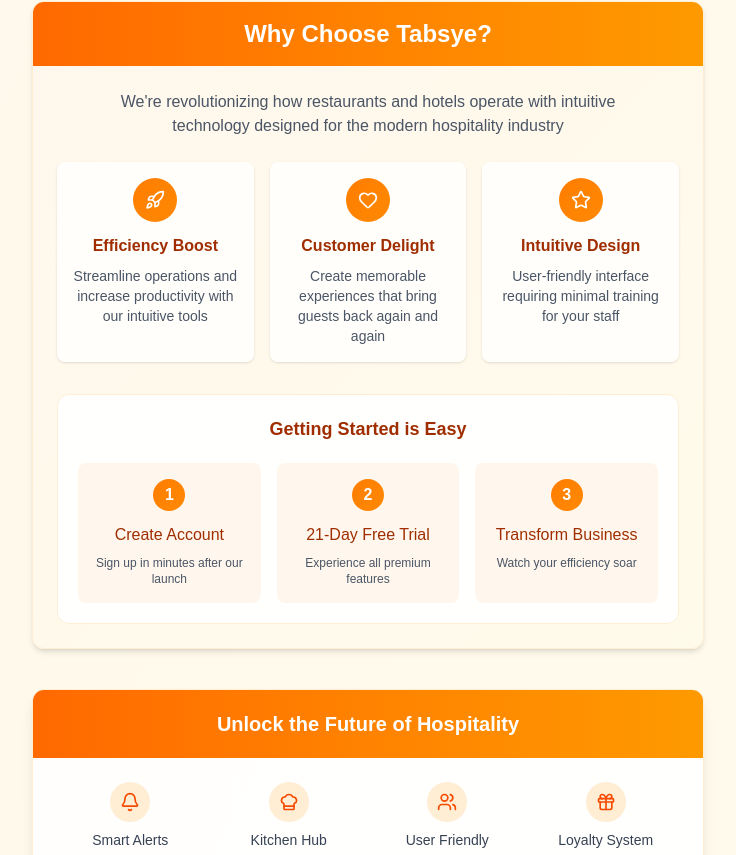
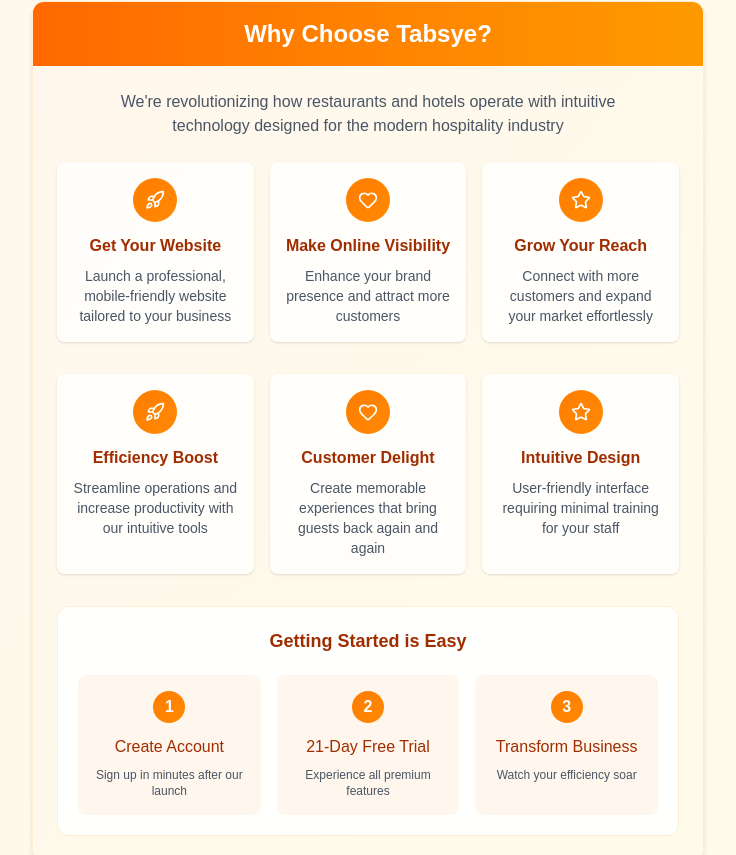
Before and after one commit to sh1vam-03/tabsye-coming-soon-frontend, a Next.js app: page / in a window 1280 px wide. Shown: the part 1225-2080 px from the top of the page, without its empty margins (272-1008 px from the left). Built offline with nearby package versions, Linux system fonts and the light colour scheme; no server answers.

Commit message:
feat: enhance landing page with additional feature cards and updated labels for improved user engagement

```diff
--- a/src/app/page.tsx
+++ b/src/app/page.tsx
@@ -227,7 +227,36 @@
                   We&apos;re revolutionizing how restaurants and hotels operate with intuitive technology designed for the modern hospitality industry
                 </p>
 
+                {/* Fisrt 3 card  */}
+
                 <div className="grid grid-cols-1 sm:grid-cols-3 gap-4 mb-8">
+                  <div className="bg-white/80 p-4 rounded-lg shadow-sm flex flex-col items-center text-center transform transition-all hover:scale-105">
+                    <div className="bg-gradient-to-br from-[#FF7D00] to-orange-400 p-3 rounded-full mb-3 text-white">
+                      <Rocket className="w-5 h-5" />
+                    </div>
+                    <h4 className="font-semibold text-orange-800 mb-2">Get Your Website</h4>
+                    <p className="text-xs sm:text-sm text-gray-600">Launch a professional, mobile-friendly website tailored to your business</p>
+                  </div>
+
+                  <div className="bg-white/80 p-4 rounded-lg shadow-sm flex flex-col items-center text-center transform transition-all hover:scale-105">
+                    <div className="bg-gradient-to-br from-[#FF7D00] to-orange-400 p-3 rounded-full mb-3 text-white">
+                      <Heart className="w-5 h-5" />
+                    </div>
+                    <h4 className="font-semibold text-orange-800 mb-2">Make Online Visibility</h4>
+                    <p className="text-xs sm:text-sm text-gray-600">Enhance your brand presence and attract more customers</p>
+                  </div>
+
+                  <div className="bg-white/80 p-4 rounded-lg shadow-sm flex flex-col items-center text-center transform transition-all hover:scale-105">
+                    <div className="bg-gradient-to-br from-[#FF7D00] to-orange-400 p-3 rounded-full mb-3 text-white">
+                      <Star className="w-5 h-5" />
+                    </div>
+                    <h4 className="font-semibold text-orange-800 mb-2">Grow Your Reach</h4>
+                    <p className="text-xs sm:text-sm text-gray-600">Connect with more customers and expand your market effortlessly</p>
+                  </div>
+                </div>
+
+                {/* Second 3 Card  */}
+              <div className="grid grid-cols-1 sm:grid-cols-3 gap-4 mb-8">
                   <div className="bg-white/80 p-4 rounded-lg shadow-sm flex flex-col items-center text-center transform transition-all hover:scale-105">
                     <div className="bg-gradient-to-br from-[#FF7D00] to-orange-400 p-3 rounded-full mb-3 text-white">
                       <Rocket className="w-5 h-5" />
@@ -252,6 +281,7 @@
                     <p className="text-xs sm:text-sm text-gray-600">User-friendly interface requiring minimal training for your staff</p>
                   </div>
                 </div>
+
 
                 {/* How to Start Steps */}
                 <div className="bg-white/90 backdrop-blur-sm rounded-xl p-5 border border-orange-100">
@@ -289,9 +319,9 @@
                 <div className="grid grid-cols-2 sm:grid-cols-4 gap-3 mb-5">
                   {[
                     { icon: <Bell className="w-5 h-5" />, label: "Smart Alerts" },
-                    { icon: <ChefHat className="w-5 h-5" />, label: "Kitchen Hub" },
+                    { icon: <ChefHat className="w-5 h-5" />, label: "Online Visibility" },
                     { icon: <Users className="w-5 h-5" />, label: "User Friendly" },
-                    { icon: <Gift className="w-5 h-5" />, label: "Loyalty System" }
+                    { icon: <Gift className="w-5 h-5" />, label: "Free Website" }
                   ].map((feature, index) => (
                     <div key={index} className="flex flex-col items-center text-center">
                       <div className="w-10 h-10 bg-orange-100 rounded-full flex items-center justify-center text-orange-600 mb-2">
```
